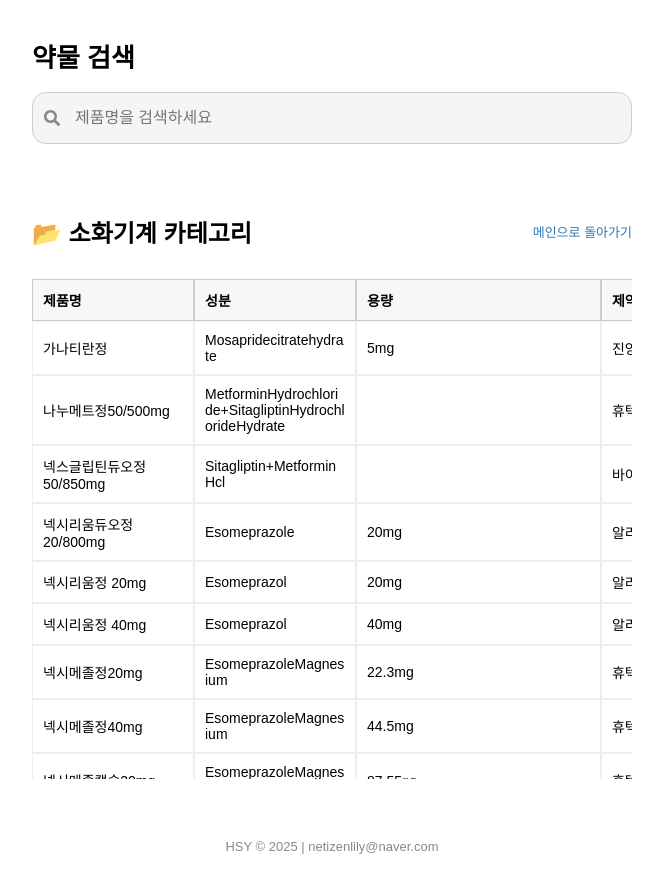
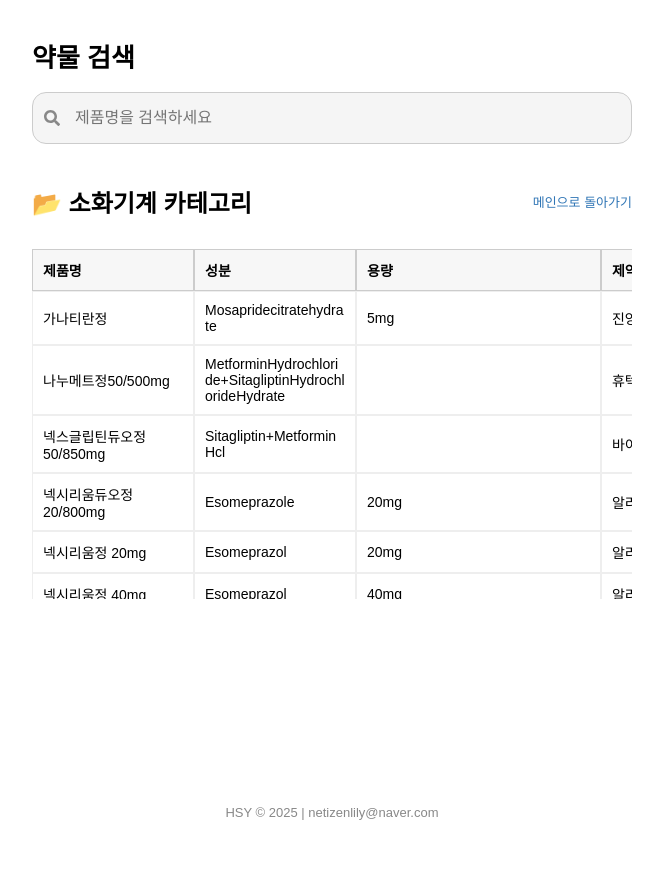
Before and after one commit to dasampharm/dasanpharm, a React (Create React App) app: page / in a window 1280 px wide. Both pictures are taken after a click on the button "소화기계". Shown: the whole page, without its empty margins (308-971 px from the left). After the commit the page ends 840 px from the top, so only its background shows below. Built offline with nearby package versions, Linux system fonts and the light colour scheme.

Commit message:
update_102

```diff
--- a/src/App.js
+++ b/src/App.js
@@ -25,7 +25,7 @@ function App() {
 
     const lower = value.toLowerCase();
     const filtered = data.filter((item) =>
-      item["제품명"]?.toLowerCase().startsWith(lower)
+      item["제품명"]?.toLowerCase().includes(lower)
     );
     setSuggestions(filtered);
   };
@@ -50,11 +50,13 @@ function App() {
       const baseIngredient = selectedDrug["성분"]?.replace(/,$/, "").trim();
       const baseDose = selectedDrug["용량"]?.trim();
 
-      return data.filter((item) => {
+      const filtered = data.filter((item) => {
         const sameIngredient = item["성분"]?.replace(/,$/, "").trim() === baseIngredient;
         const sameDose = item["용량"]?.trim() === baseDose;
         return sameIngredient && (!sameDoseOnly || sameDose);
       });
+
+      return [selectedDrug, ...filtered.filter((d) => d["제품명"] !== selectedDrug["제품명"])];
     }
 
     if (selectedCategory) {
@@ -65,8 +67,8 @@ function App() {
   };
 
   return (
-    <div style={{ padding: "20px", fontFamily: "sans-serif", maxWidth: "600px", margin: "0 auto" }}>
-      <div style={{ position: "sticky", top: 0, zIndex: 10, backgroundColor: "#fff", paddingBottom: "10px" }}>
+    <div style={{ padding: "20px", fontFamily: "sans-serif", maxWidth: "600px", margin: "0 auto", height: "100vh", overflow: "hidden", display: "flex", flexDirection: "column" }}>
+      <div style={{ flexShrink: 0 }}>
         <h1 style={{ fontSize: "26px" }}>약물 검색</h1>
         <div style={{ display: "flex", gap: "8px" }}>
           <div style={{ position: "relative", flexGrow: 1 }}>
@@ -96,9 +98,10 @@ function App() {
         </div>
       </div>
 
+      <div style={{ flexGrow: 1, overflowY: "auto", marginTop: "20px" }}>
         {!selectedDrug && !selectedCategory && (
           <>
-          <h3 style={{ fontSize: "16px", marginTop: "30px", marginBottom: "10px" }}>약물 카테고리</h3>
+            <h3 style={{ fontSize: "16px", marginBottom: "10px" }}>약물 카테고리</h3>
             <div style={{ display: "flex", flexWrap: "wrap", gap: "10px", marginBottom: "30px" }}>
               {categories.map((cat) => (
                 <button key={cat} onClick={() => handleCategoryClick(cat)} style={{ padding: "10px 16px", border: "1px solid #ccc", borderRadius: "12px", background: "white", fontSize: "14px", cursor: "pointer" }}>{cat}</button>
@@ -115,15 +118,16 @@ function App() {
         )}
 
         {(selectedDrug || selectedCategory) && (
-        <div style={{ marginTop: "40px", width: "100%", overflowX: "auto" }}>
-          <div style={{ marginBottom: "10px" }}>
+          <div>
             {selectedDrug && (
-              <div style={{ marginBottom: "10px", fontSize: "16px" }}>성분: {selectedDrug["성분"]}</div>
+              <div style={{ marginBottom: "10px", fontSize: "16px" }}>
+                성분: {selectedDrug["성분"]}<br />
+                용량: {selectedDrug["용량"]}
+              </div>
             )}
-            <div style={{ display: "flex", justifyContent: "space-between", alignItems: "center" }}>
+            <div style={{ display: "flex", justifyContent: "space-between", alignItems: "center", marginBottom: "10px" }}>
               <h2>{selectedDrug ? "동일 성분 제품" : `📂 ${selectedCategory} 카테고리`}</h2>
               <span onClick={() => { setSelectedCategory(null); setSelectedDrug(null); }} style={{ fontSize: "13px", color: "#2F75B5", cursor: "pointer" }}>메인으로 돌아가기</span>
-            </div>
             </div>
 
             {selectedDrug && (
@@ -134,7 +138,7 @@ function App() {
               </div>
             )}
 
-          <div style={{ maxHeight: "500px", overflowY: "auto", position: "relative" }}>
+            <div style={{ maxHeight: "350px", overflowY: "auto", position: "relative" }}>
               <table style={{ minWidth: "900px", borderCollapse: "separate", borderSpacing: "0", fontSize: "14px", width: "100%" }}>
                 <thead>
                   <tr>
@@ -170,8 +174,9 @@ function App() {
             </div>
           </div>
         )}
+      </div>
 
-      <footer style={{ marginTop: "60px", fontSize: "13px", color: "#888", textAlign: "center" }}>
+      <footer style={{ flexShrink: 0, marginTop: "20px", fontSize: "13px", color: "#888", textAlign: "center" }}>
         HSY © 2025 | netizenlily@naver.com
       </footer>
     </div>
```
Lines whose indentation alone changed are shown as unchanged.
